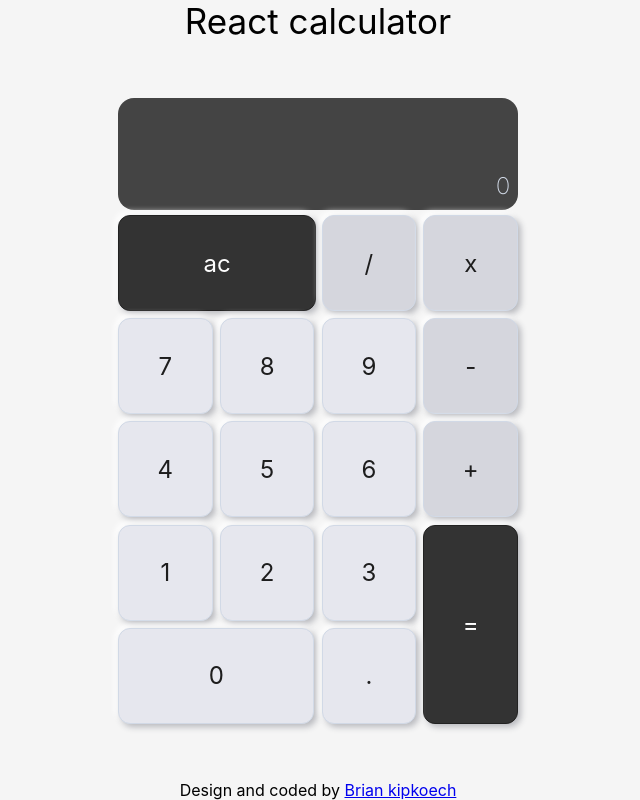
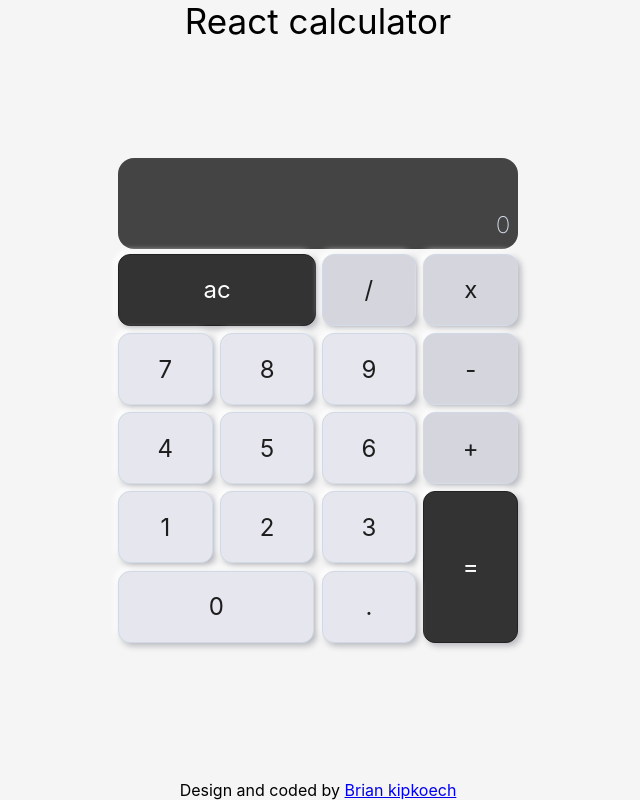
Before and after one commit to Brian-kipkoech-mutai/React-calculator, a React (Create React App) app: page / in a window 1280 px wide. Shown: the whole page, without its empty margins (322-962 px from the left). Built offline with nearby package versions, Linux system fonts and the light colour scheme.

Commit message:
responsive design

```diff
--- a/src/appstyling/caculator.css
+++ b/src/appstyling/caculator.css
@@ -11,6 +11,8 @@
    width: 100svw;
    height: 100svh;
    background-color: rgb(245, 245, 245);
+
+  gap: 0;
 
  }
 
@@ -70,9 +72,10 @@
  font-size: 1.5em;
  display: grid;
  grid-template-columns: repeat(4, 1fr);
- grid-template-rows: repeat(5,  minmax(2em, 4em));
+ grid-template-rows: repeat(5,  minmax(2em , 5em));
  gap: 0.3em;
  border-radius: 2em;
+ height: 100%;
 }
 
 .buttons-view :nth-child(n){
@@ -118,3 +121,14 @@ grid-column: 1/3;
 .assignment:not(:nth-child(15)){
   background-color:  #d5d6dd !important
 }
+
+@media only screen and (min-width:768px){
+   .buttons-view{
+
+
+
+      grid-template-rows: repeat(5,  minmax(2em , 3em));
+
+     }
+
+}
--- a/src/container/CalculatorComponent.js
+++ b/src/container/CalculatorComponent.js
@@ -3,8 +3,14 @@ import CalculatorUi from "../presentational/calculatorPresentational"
 import clearAction from "../redux/action/clearAction";
 import evaluateAction from "../redux/action/evaluateAction";
 import originalInputAction from "../redux/action/originalinputAction";
+import clickSound  from "../assets/minimal-pop-click-ui-1-198301.mp3"
 
-
+const audio = new Audio()
+    audio.src=clickSound;
+     const buttonClickSound=()=>{
+        audio.currentTime=0;
+        audio.play()
+     }
 
 const CaculatorComponent=( {handleAcClick,handleAssignmentClick,handleNumberClick,handleEqualClick,evaluated,originalInput})=>{
 
@@ -37,18 +43,26 @@ const CaculatorComponent=( {handleAcClick,handleAssignmentClick,handleNumberClic
      {
           handleAcClick:(data)=>{
               dispatch(clearAction(data))
+              buttonClickSound()
+
           },
           handleAssignmentClick:(data)=>{
 
                dispatch(originalInputAction(data))
+              buttonClickSound()
+
           },
 
           handleEqualClick:(data)=>{
                dispatch(evaluateAction(data))
+              buttonClickSound()
+
           },
           handleNumberClick:(data)=>{
 
                dispatch(originalInputAction(data))
+              buttonClickSound()
+
 
           }
      }
```
Also changed, not shown: 2 other files (tests, documents, lock files or other folders).
